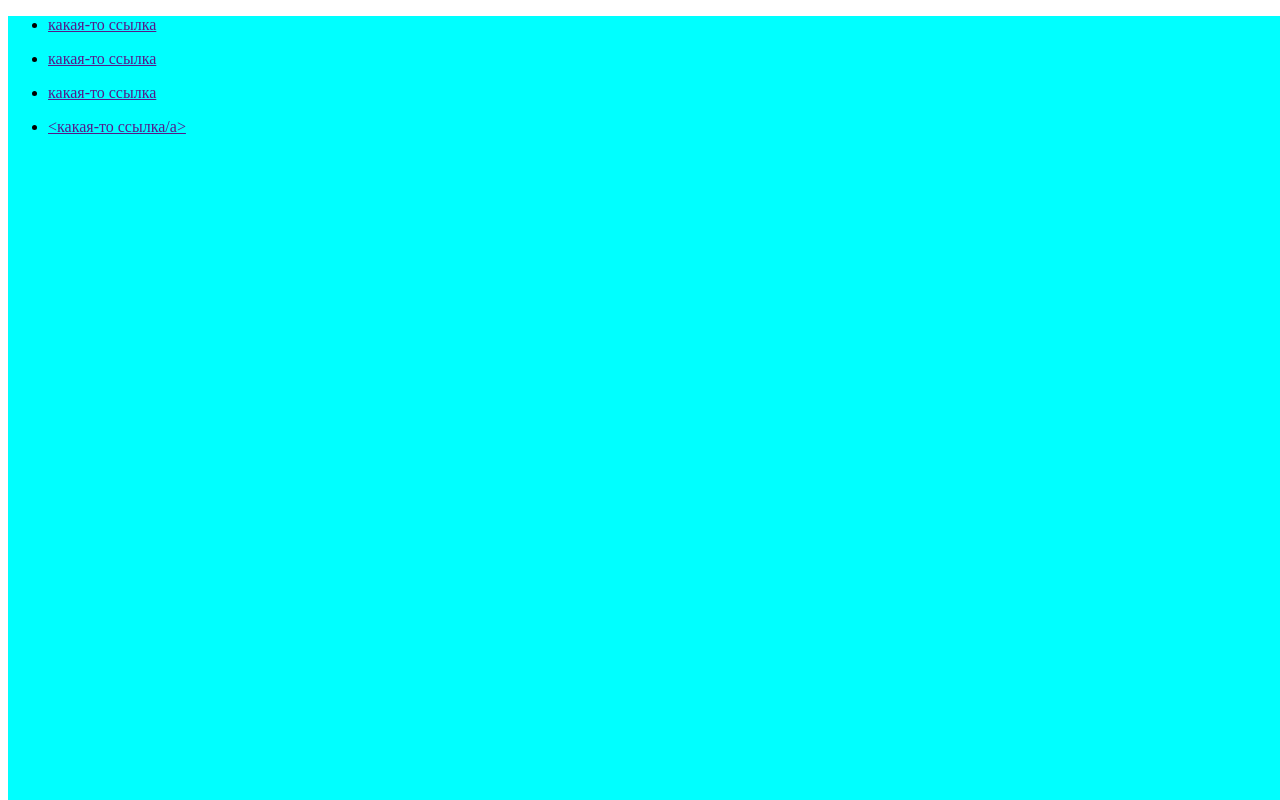
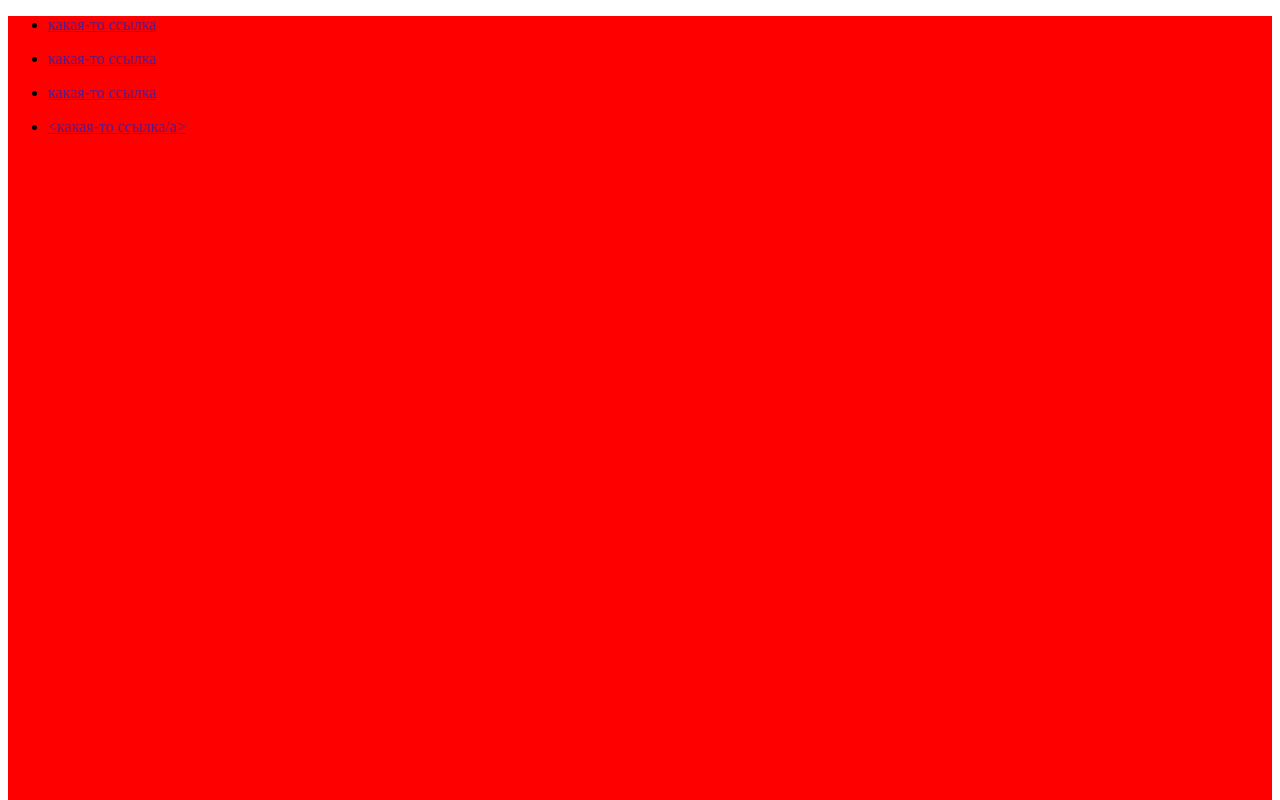
Before and after one commit to ZhukovMikhail/Homework, a plain HTML site: page index.html in a window 1280 px wide. Shown: the top 800 px of the page. Drawn offline with Linux system fonts and the light colour scheme.

Commit message:
изменяет заливку хедера на красный
+

```diff
--- a/CSS/styles.css
+++ b/CSS/styles.css
@@ -1,5 +1,4 @@
 header {
-  width: 1280px;
-  height: 1000px;
-  background-color: aqua;
+  height: 1050px;
+  background-color: red;
 }
```
